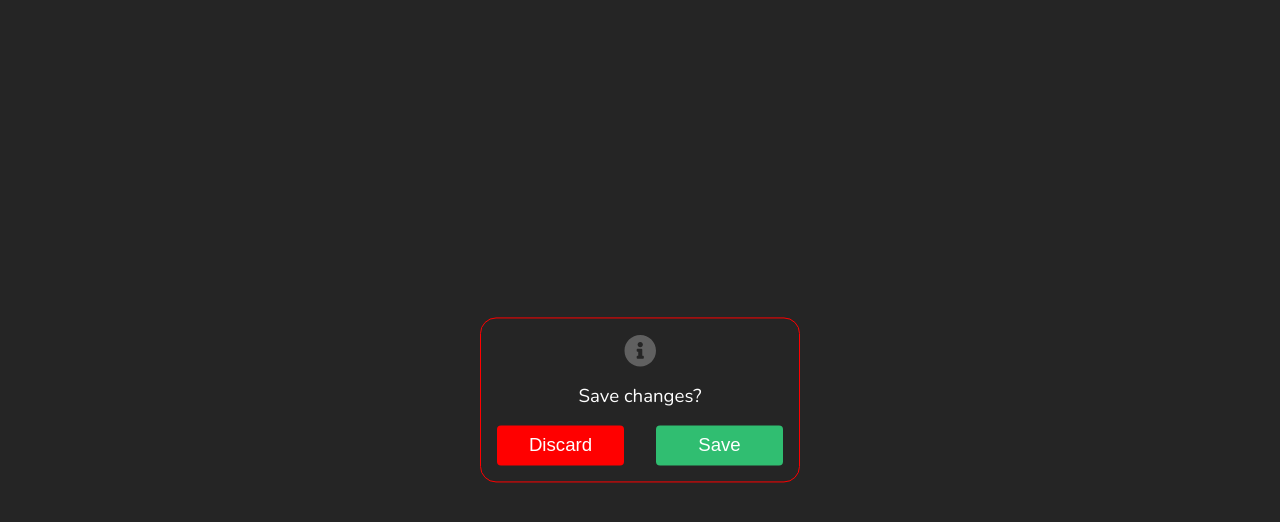
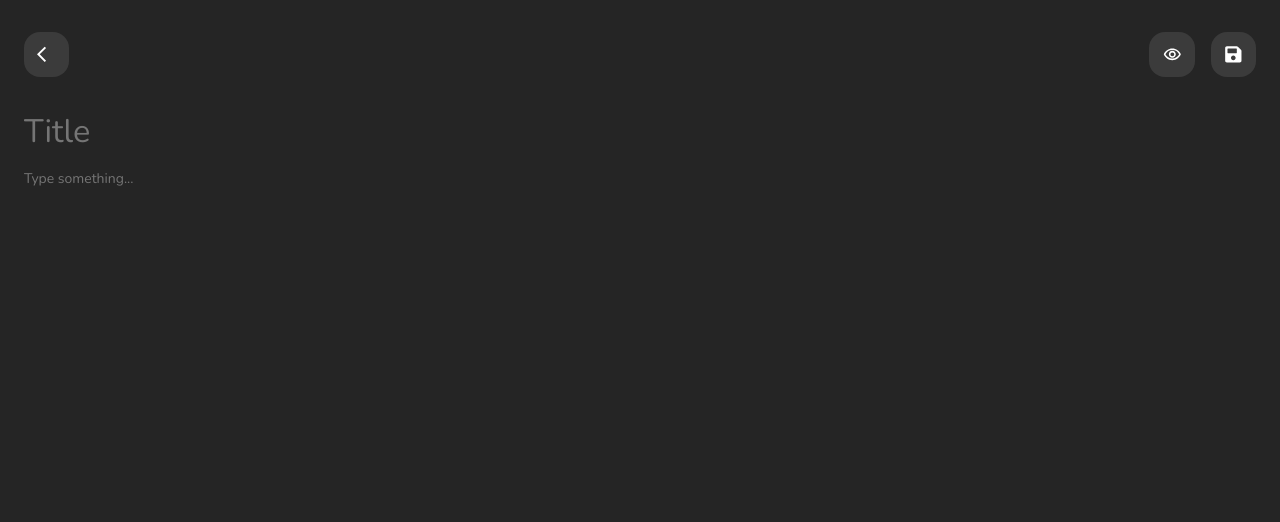
Before and after one commit to llmandres/Node, a React (Vite) app in the folder reactTest/: page /edit in a window 1280 px wide. Shown: the top 522 px of the page. Built offline with nearby package versions, Linux system fonts and the light colour scheme.

Commit message:
Links etc

```diff
--- a/reactTest/package.json
+++ b/reactTest/package.json
@@ -10,9 +10,12 @@
     "preview": "vite preview"
   },
   "dependencies": {
+    "@base-ui-components/react": "^1.0.0-alpha.6",
     "react": "^18.3.1",
     "react-dom": "^18.3.1",
-    "react-icons": "^5.4.0"
+    "react-icons": "^5.4.0",
+    "react-router-dom": "^7.1.5",
+    "react-textarea-autosize": "^8.5.7"
   },
   "devDependencies": {
     "@eslint/js": "^9.19.0",
--- a/reactTest/src/App.jsx
+++ b/reactTest/src/App.jsx
@@ -2,16 +2,23 @@ import  React  from 'react'
 import Note from './pages/Note'
 import ImagePlaceHolder from './components/ImagenPlaceHolder'
 import Modal from './components/Modal'
+import { BrowserRouter, Route, Routes } from 'react-router-dom'
 /*Las cosas se importan donde se vayan a utilizar */
 
 
 import './App.css'
+import EditNote from './pages/EditNote'
 
 function App() {
     /* */
     return(
         <div className='app'>
-        <Modal></Modal>
+        <BrowserRouter>
+            <Routes>
+                <Route path='/' element={<Note></Note>}/>
+                <Route path='/edit' element={<EditNote></EditNote>}/>
+n            </Routes>
+        </BrowserRouter>
         </div>
     )
 }
--- a/reactTest/src/components/ButtonIcon.jsx
+++ b/reactTest/src/components/ButtonIcon.jsx
@@ -7,7 +7,7 @@ export default function ButtonIcon(props) {
     /* REACT ICONS WEB*/
     /*Al componente ButtonIcon le pasamos una propiedas, haciendo que llame a su hijo , puesto en el App.jsx*/
     return(
-        <button className='buttonIcon'>
+        <button onClick={props.onSmash} className='buttonIcon'>
             {props.icon}
         </button>
     )
--- a/reactTest/src/components/Modal.jsx
+++ b/reactTest/src/components/Modal.jsx
@@ -6,13 +6,14 @@ import { FaInfoCircle } from "react-icons/fa";
 
 function Modal(props) {
 
+    /* En este ejemplo abajo, buttonText es un objeto, que tendra bTextRed como atributo */
     return(
         <div className='modal'>
             <FaInfoCircle className='modal__icon'/>
-            <p className='modal__text'>Save changes?</p>
+            <p className='modal__text'>{props.text}</p>
             <div className='modal__buttonWrapper'>
-                <button className='modal__button modal__button--danger'>Discard</button>
-                <button className='modal__button modal__button--success'>Save</button>
+                <button className='modal__button modal__button--danger'>{props.buttonText.bTextRed}</button>
+                <button className='modal__button modal__button--success'>{props.buttonText.bTextGreen}</button>
             </div>
         </div>
 
--- a/reactTest/src/pages/EditNote.jsx
+++ b/reactTest/src/pages/EditNote.jsx
@@ -0,0 +1,38 @@
+import  React  from 'react'
+import '../styles/EditNote.css'
+
+import Header from '../components/Header'
+import ButtonIcon from '../components/ButtonIcon'
+import { MdArrowBackIos } from "react-icons/md";
+import { MdOutlineRemoveRedEye } from "react-icons/md";
+import { FaSave } from "react-icons/fa";
+import TextareaAutosize from 'react-textarea-autosize';
+import { useNavigate } from 'react-router-dom';
+
+
+
+function EditNote() {
+    const navigate = useNavigate()
+    const handlerClick = () =>{
+        navigate("/")
+    }
+
+    return(
+        <div className="editNote">
+        <Header>
+        <ButtonIcon icon={<MdArrowBackIos />} onSmash={handlerClick}/>
+            <div className='editNote__groupIcon'>
+            <ButtonIcon icon={<MdOutlineRemoveRedEye/>}/>
+            <ButtonIcon icon={<FaSave />}/>
+            </div>
+        </Header>
+        <div className='editNote__inputWrapper'>
+        <TextareaAutosize placeholder='Title' className='editNote__input editNote__input--title' maxRows={4}></TextareaAutosize>
+        <TextareaAutosize placeholder='Type something...' className='editNote__input editNote__input--description' minRows={3}></TextareaAutosize>
+        </div>
+        </div>
+
+    )
+}
+
+export default EditNote
--- a/reactTest/src/pages/Note.jsx
+++ b/reactTest/src/pages/Note.jsx
@@ -2,6 +2,7 @@ import  React  from 'react'
 import  ButtonIcon  from '../components/ButtonIcon.jsx'
 import  Header  from '../components/Header.jsx'
 import NoteItem from '../components/NoteItem.jsx';
+import { Link } from 'react-router-dom';
 
 import ImagePlaceHolder from '../components/ImagenPlaceHolder.jsx';
 import { FaSearch } from "react-icons/fa";
@@ -43,9 +44,9 @@ function Note() {
 
 
         </div>
-        <button className='note__add'>
+        <Link to={"/edit"} className='note__add'>
             <IoIosAdd />
-        </button>
+        </Link>
 
 
     </>
--- /dev/null
+++ b/reactTest/src/styles/EditNote.css
@@ -0,0 +1,36 @@
+.editNote__groupIcon{
+    display: flex;
+    gap: var(--spacing-md);
+}
+.editNote__inputTitle{
+
+}
+
+.editNote__inputDescription{
+
+}
+.editNote__inputWrapper{
+    display: flex;
+    flex-direction: column;
+    margin-top: var(--spacing-xl);
+    gap: var(--spacing-md);
+}
+.editNote__input{
+    font-family: var(--font-primary);
+    background-color: transparent;
+    color: var(--color-secundary);
+    border: none;
+    resize: none;
+
+}
+.editNote__input:focus{
+    outline: 0;
+
+}
+
+.editNote__input--title{
+    font-size: var(--fs-lg);
+}
+.editNote__input--description{
+    font-size: var(--fs-sm);
+}
--- a/reactTest/src/styles/Modal.css
+++ b/reactTest/src/styles/Modal.css
@@ -19,6 +19,7 @@
     color:var(--color-secundary);
     font-size: var(--fs-base);
     font-weight: var(--fw-thin);
+    text-align: center;
 
 }
 .modal__icon{
```
Also changed, not shown: 1 other file (tests, documents, lock files or other folders).
